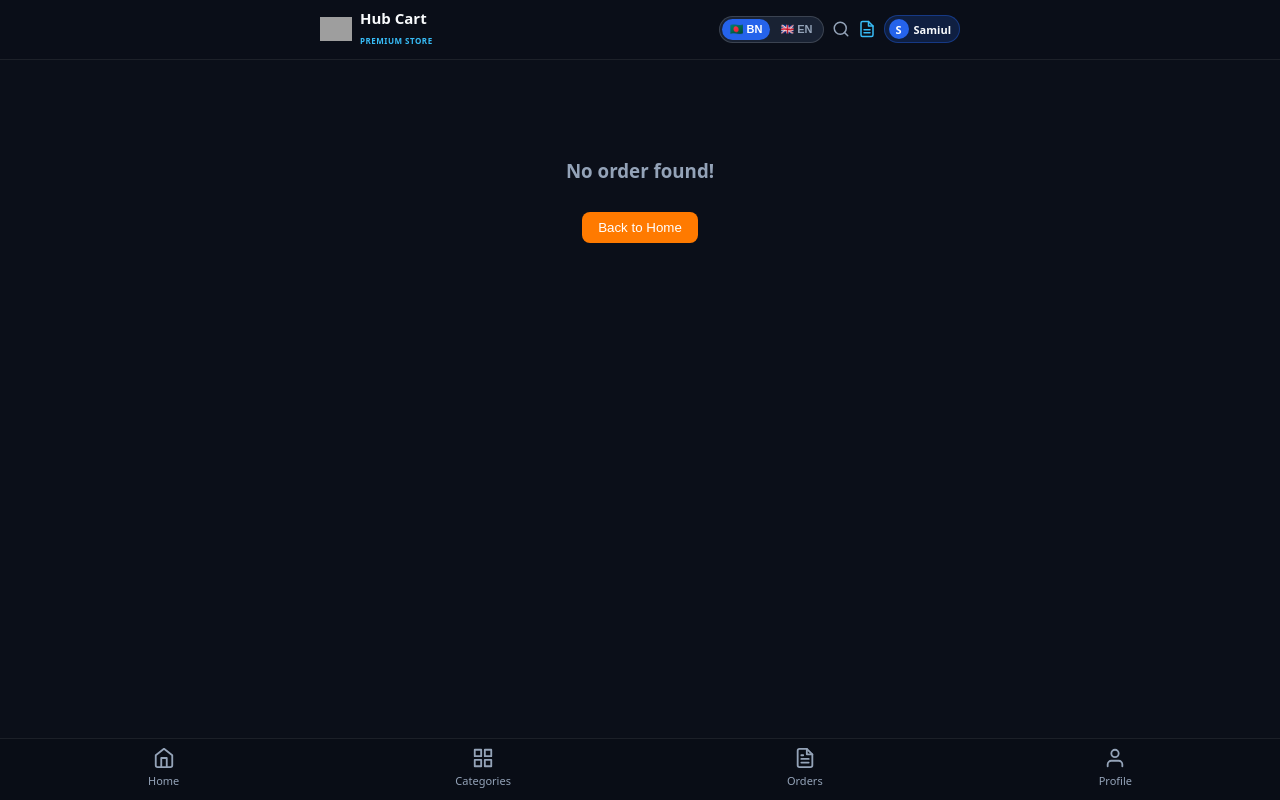
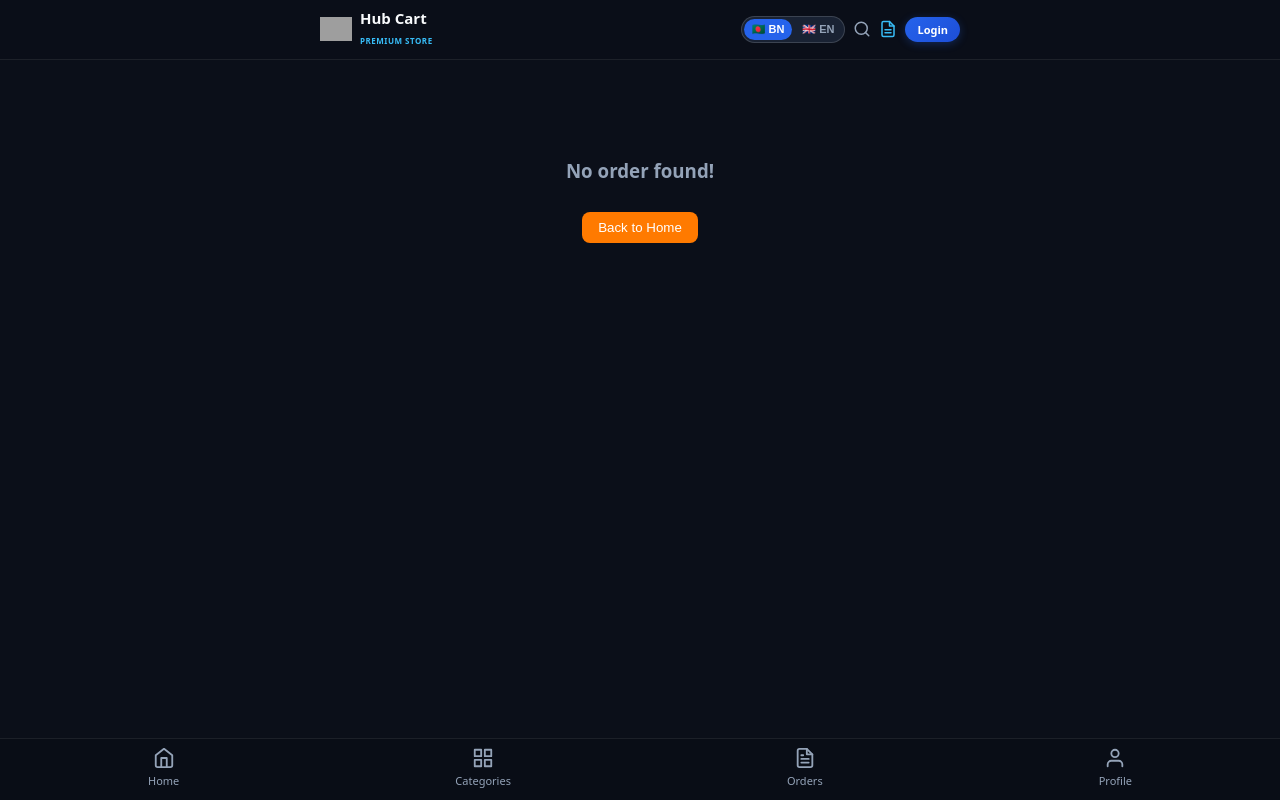
Before and after one commit to samiul-tbc/my-service-store, a Next.js app: page /processedorder in a window 1280 px wide. Built offline with nearby package versions, Linux system fonts and the light colour scheme; grey boxes are pictures that could not be loaded.

Commit message:
Update Navbar.js

```diff
--- a/app/Navbar.js
+++ b/app/Navbar.js
@@ -7,14 +7,16 @@ const LOGO_HUB_CART = 'https://i.postimg.cc/ZRRgvqSQ/20261030-234214.png';
 
 export default function Navbar() {
   const [user, setUser] = useState(null);
+  const [mounted, setMounted] = useState(false);
 
   useEffect(() => {
+    setMounted(true);
     const saved = localStorage.getItem('hubcart_user');
     if (saved) {
       try {
         setUser(JSON.parse(saved));
       } catch (e) {
-        console.error(e);
+        console.error('User parse error:', e);
       }
     }
   }, []);
@@ -74,7 +76,9 @@ export default function Navbar() {
             </svg>
           </Link>
 
-          {/* ইউজার ব্যাজ */}
+          {/* ইউজার স্টেট বাটন (লগইন থাকলে নাম, না থাকলে Login বাটন) */}
+          {mounted && (
+            user ? (
               <Link
                 href="/profile"
                 style={{
@@ -100,12 +104,33 @@ export default function Navbar() {
                   fontSize: '11px',
                   fontWeight: '900',
                 }}>
-              {user?.name ? user.name[0].toUpperCase() : 'S'}
+                  {(user.name || user.full_name || 'U')[0].toUpperCase()}
                 </div>
                 <span style={{ fontSize: '11px', fontWeight: 'bold', color: '#f8fafc', maxWidth: '65px', whiteSpace: 'nowrap', overflow: 'hidden', textOverflow: 'ellipsis' }}>
-              {user?.name ? user.name.split(' ')[0] : 'Samiul'}
+                  {(user.name || user.full_name || 'User').split(' ')[0]}
                 </span>
               </Link>
+            ) : (
+              <Link
+                href="/login"
+                style={{
+                  textDecoration: 'none',
+                  background: 'linear-gradient(135deg, #2563eb, #1d4ed8)',
+                  borderRadius: '16px',
+                  padding: '5px 12px',
+                  display: 'flex',
+                  alignItems: 'center',
+                  justifyContent: 'center',
+                  color: '#ffffff',
+                  fontSize: '11px',
+                  fontWeight: 'bold',
+                  boxShadow: '0 2px 8px rgba(37, 99, 235, 0.3)',
+                }}
+              >
+                Login
+              </Link>
+            )
+          )}
 
         </div>
 
```
Lines whose indentation alone changed are shown as unchanged.
